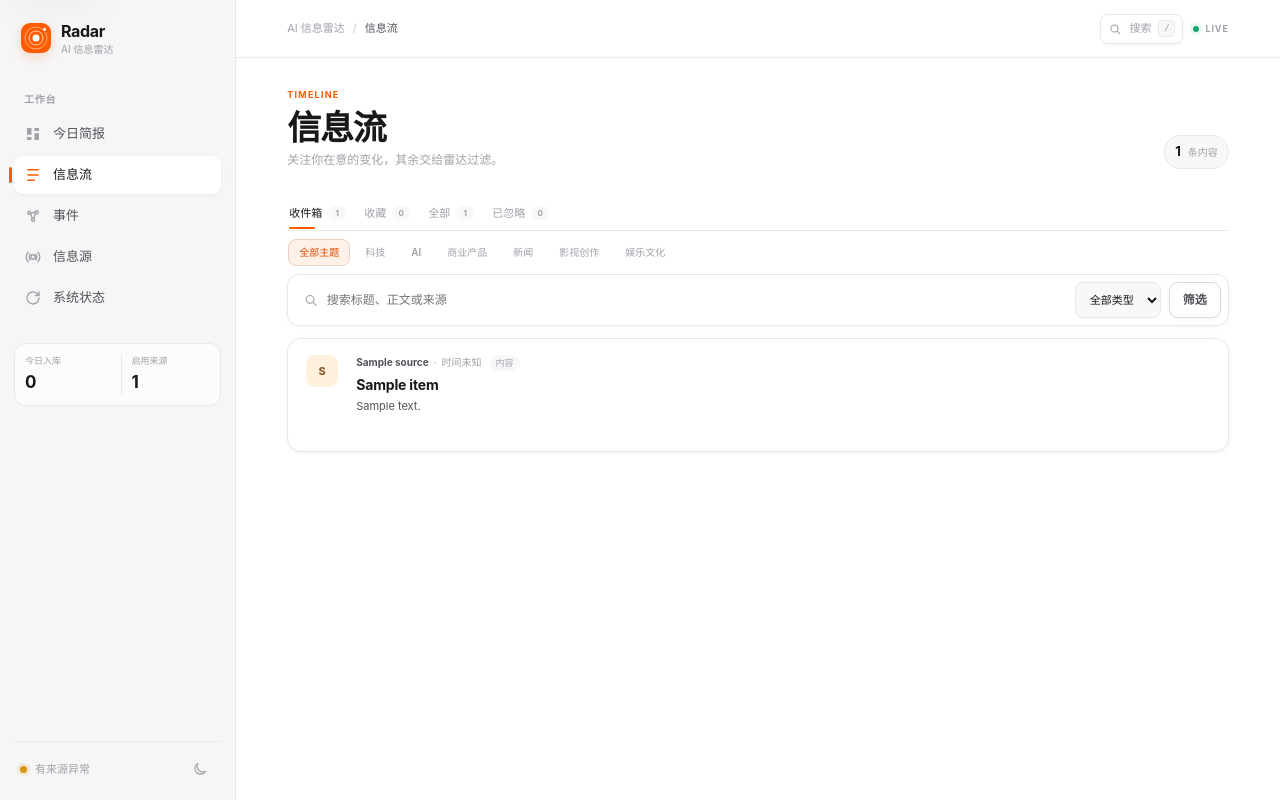
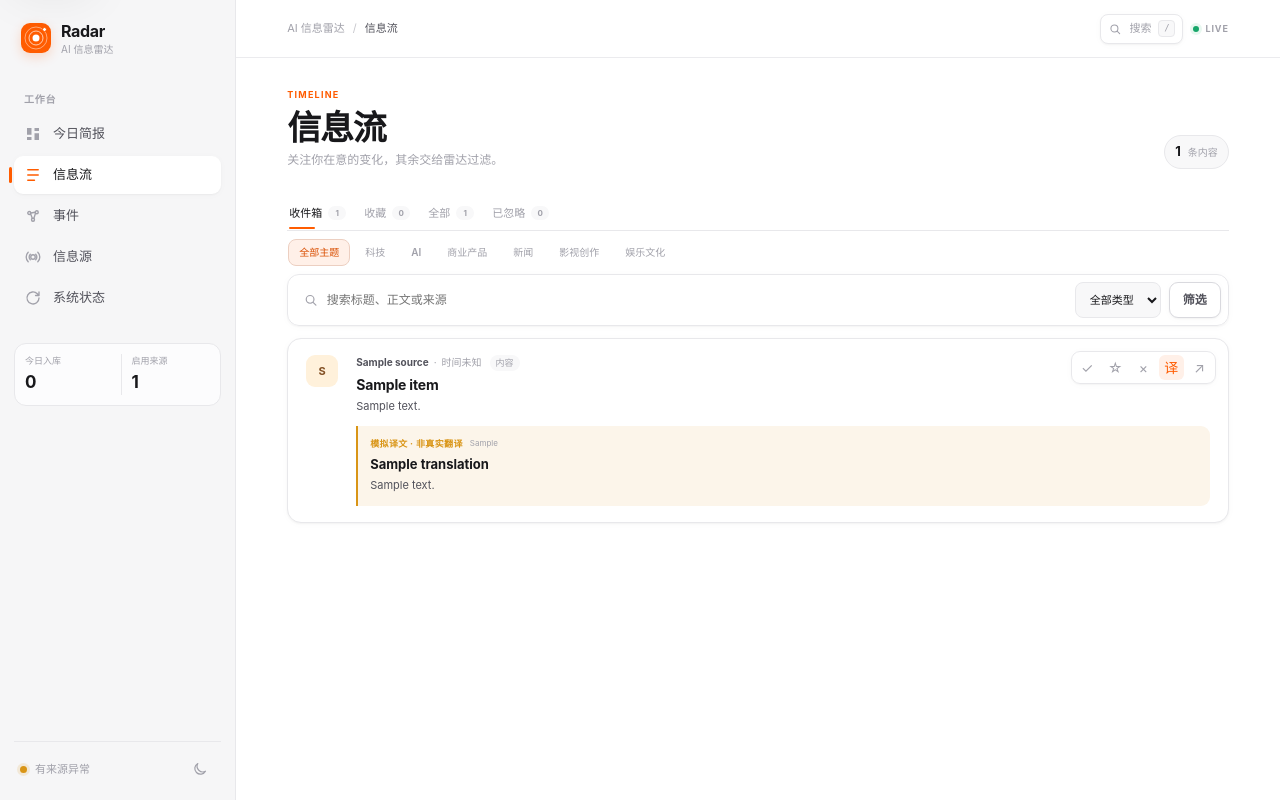
Before and after one commit to Xieemily/ai-information-radar, a FastAPI app: page /items in a window 1280 px wide. Run offline with FastAPI, Linux system fonts and the light colour scheme; tables that the repository leaves empty hold one stand-in row (values such as "Sample post"); parts of the project's set-up code (start-up, migrations or seed data) failed here and were passed over.

Commit message:
feat: add bilingual translation UI

```diff
--- a/app/routes/web.py
+++ b/app/routes/web.py
@@ -19,6 +19,7 @@ from app.models import Brief, EventCluster, Item, JobRun, Source
 from app.services.briefing import application_today, generate_brief
 from app.services.feedback import DEFAULT_ITEM_STATE, item_feedback_states, record_item_action, state_counts
 from app.services.jobs import run_daily_job
+from app.services.translation import TranslationNotConfigured, translate_item
 
 
 router = APIRouter(include_in_schema=False)
@@ -140,7 +141,7 @@ def items_page(
         ]
     else:
         visible_ids = all_item_ids
-    statement = select(Item).join(Source).options(selectinload(Item.source))
+    statement = select(Item).join(Source).options(selectinload(Item.source), selectinload(Item.translation))
     statement = statement.where(Item.id.in_(visible_ids)) if visible_ids else statement.where(Item.id == -1)
     if q.strip():
         pattern = f"%{q.strip()}%"
@@ -206,6 +207,34 @@ def item_action(
         response.headers.update(headers)
         return response
     return RedirectResponse(f"/items?view={view}", status_code=303)
+
+
+@router.post("/items/{item_id}/translate")
+async def item_translate(item_id: int, request: Request, session: Session = Depends(get_db)):
+    item = session.scalar(
+        select(Item)
+        .where(Item.id == item_id)
+        .options(selectinload(Item.translation))
+    )
+    if item is None:
+        return templates.TemplateResponse(
+            request,
+            "partials/translation.html",
+            {"translation": None, "translation_error": "没有找到这条内容。"},
+            status_code=404,
+        )
+    try:
+        outcome = await translate_item(session, item)
+        translation, error = outcome.translation, None
+    except TranslationNotConfigured as exc:
+        translation, error = None, str(exc)
+    except Exception:
+        translation, error = None, "翻译暂时失败，请检查模型连接后重试。"
+    return templates.TemplateResponse(
+        request,
+        "partials/translation.html",
+        {"translation": translation, "translation_error": error},
+    )
 
 
 @router.get("/events", response_class=HTMLResponse)
--- a/app/static/app.css
+++ b/app/static/app.css
@@ -176,6 +176,17 @@ h1 { margin-bottom: 4px; font-size: clamp(26px, 3vw, 34px); line-height: 1.15; f
 .item-actions button, .item-actions a { display: grid; width: 25px; height: 25px; place-content: center; padding: 0; border: 0; border-radius: 6px; color: var(--text-3); background: transparent; font-size: 14px; line-height: 1; text-decoration: none; }
 .item-actions button:hover, .item-actions a:hover { color: var(--text); background: var(--surface-hover); }
 .item-actions button.active { color: var(--accent); background: var(--accent-soft); }
+.item-translation-slot:not(:empty) { position: relative; z-index: 2; margin-top: 10px; }
+.translation-panel { padding: 11px 12px; border-left: 2px solid var(--accent); border-radius: 0 9px 9px 0; background: var(--accent-soft); }
+.translation-meta { display: flex; flex-wrap: wrap; align-items: center; gap: 7px; margin-bottom: 5px; }
+.translation-meta strong { color: var(--accent-ink); font-size: 9px; letter-spacing: .04em; }
+.translation-meta span { color: var(--text-3); font-size: 8px; }
+.translation-panel h3 { margin: 0 0 4px; font-size: 13px; line-height: 1.4; }
+.translation-panel p { display: block; margin: 0; color: var(--text-2); font-size: 11px; line-height: 1.6; -webkit-line-clamp: unset; }
+.translation-panel.is-mock { border-left-color: var(--yellow); background: color-mix(in srgb, var(--yellow) 9%, var(--surface)); }
+.translation-panel.is-mock .translation-meta strong { color: var(--yellow); }
+.translation-error { border-left-color: var(--red); background: var(--red-soft); }
+.translation-error > strong { color: var(--red); font-size: 10px; }
 .event-list { display: grid; max-width: 960px; gap: 8px; margin: auto; }
 .event-card { position: relative; display: grid; grid-template-columns: 52px minmax(0, 1fr) 24px; gap: 14px; align-items: start; padding: 18px; border: 1px solid var(--border); border-radius: 14px; background: var(--surface); box-shadow: var(--shadow-sm); text-decoration: none; transition: transform .15s ease, border-color .15s ease, background .15s ease; }
 .event-card:hover { border-color: var(--border-strong); background: var(--surface-hover); transform: translateY(-1px); }
--- a/app/templates/partials/item_row.html
+++ b/app/templates/partials/item_row.html
@@ -12,6 +12,11 @@
     </div>
     <h2><a href="{{ item.url|default(item.canonical_url|default('#')) }}" target="_blank" rel="noopener noreferrer">{{ item.title }}</a></h2>
     <p>{{ snippet|truncate(180, true, '…') if snippet else '打开原文查看完整内容。' }}</p>
+    <div class="item-translation-slot" id="translation-{{ item.id }}">
+      {% if item.translation %}
+        {% with translation=item.translation, translation_error=none %}{% include "partials/translation.html" %}{% endwith %}
+      {% endif %}
+    </div>
     <div class="item-actions" aria-label="内容操作">
       <form method="post" action="/items/{{ item.id }}/action" hx-post="/items/{{ item.id }}/action" hx-target="#item-{{ item.id }}" hx-swap="outerHTML">
         <input type="hidden" name="view" value="{{ current_view|default('inbox') }}"><input type="hidden" name="action" value="{{ 'unread' if item_state.read else 'read' }}">
@@ -25,6 +30,9 @@
         <input type="hidden" name="view" value="{{ current_view|default('inbox') }}"><input type="hidden" name="action" value="{{ 'unignore' if item_state.ignored else 'ignore' }}">
         <button type="submit" title="{{ '恢复内容' if item_state.ignored else '忽略' }}">{{ '↺' if item_state.ignored else '×' }}</button>
       </form>
+      <form method="post" action="/items/{{ item.id }}/translate" hx-post="/items/{{ item.id }}/translate" hx-target="#translation-{{ item.id }}" hx-swap="innerHTML">
+        <button class="{{ 'active' if item.translation else '' }}" type="submit" title="{{ '查看中文翻译' if item.translation else '翻译成中文' }}" aria-label="{{ '查看中文翻译' if item.translation else '翻译成中文' }}">译</button>
+      </form>
       <a href="{{ item.url|default(item.canonical_url|default('#')) }}" target="_blank" rel="noopener noreferrer" aria-label="查看原文" title="查看原文">↗</a>
     </div>
   </div>
--- /dev/null
+++ b/app/templates/partials/translation.html
@@ -0,0 +1,15 @@
+{% if translation_error %}
+  <div class="translation-panel translation-error" role="status">
+    <strong>暂时无法翻译</strong>
+    <p>{{ translation_error }}</p>
+  </div>
+{% elif translation %}
+  <div class="translation-panel {{ 'is-mock' if translation.is_mock else '' }}" lang="zh-CN">
+    <div class="translation-meta">
+      <strong>{{ '模拟译文 · 非真实翻译' if translation.is_mock else '中文翻译' }}</strong>
+      <span>{{ translation.provider }}</span>
+    </div>
+    <h3>{{ translation.translated_title }}</h3>
+    {% if translation.translated_text %}<p>{{ translation.translated_text }}</p>{% endif %}
+  </div>
+{% endif %}
```
Also changed, not shown: app/routes/api.py (+28 -0 lines), docs/superpowers/plans/2026-08-23-on-demand-translation.md (+6 -6 lines), tests/test_api.py (+61 -0 lines).
